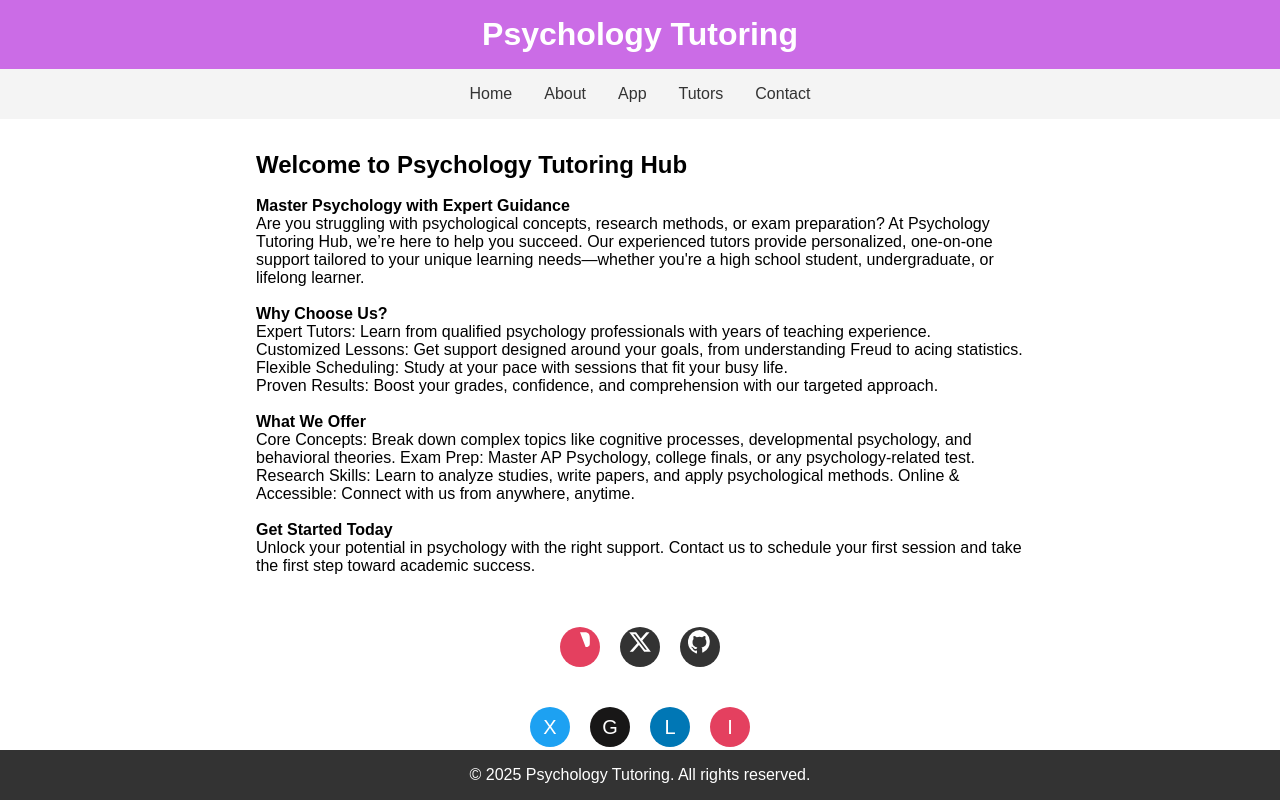
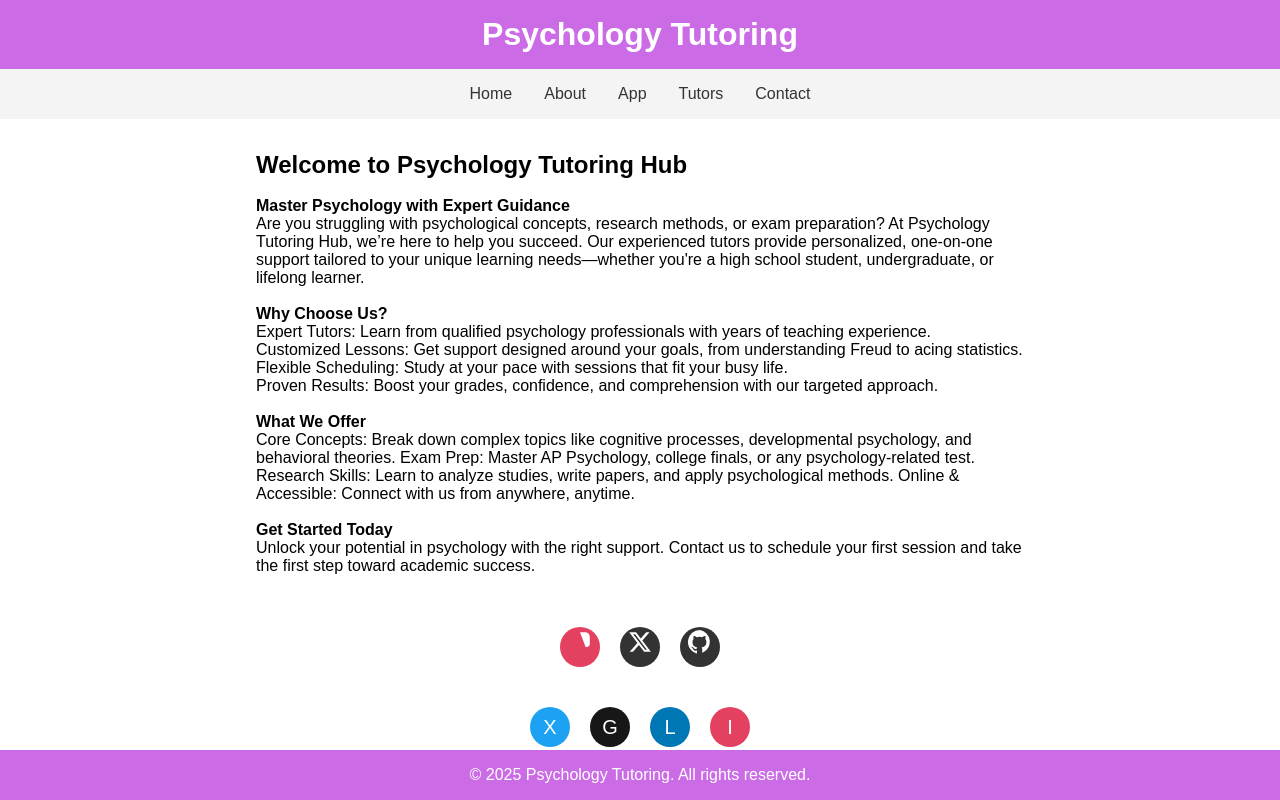
Before and after one commit to PsychGuru/psychologytutoring, a plain HTML site: page index.html in a window 1280 px wide. Drawn offline with Linux system fonts and the light colour scheme.

Commit message:
Footer purple

```diff
--- a/index.html
+++ b/index.html
@@ -48,7 +48,7 @@
         }
 
         footer {
-            background-color: #333;
+            background-color: #cb6ce6;
             color: white;
             text-align: center;
             padding: 1rem;
```
